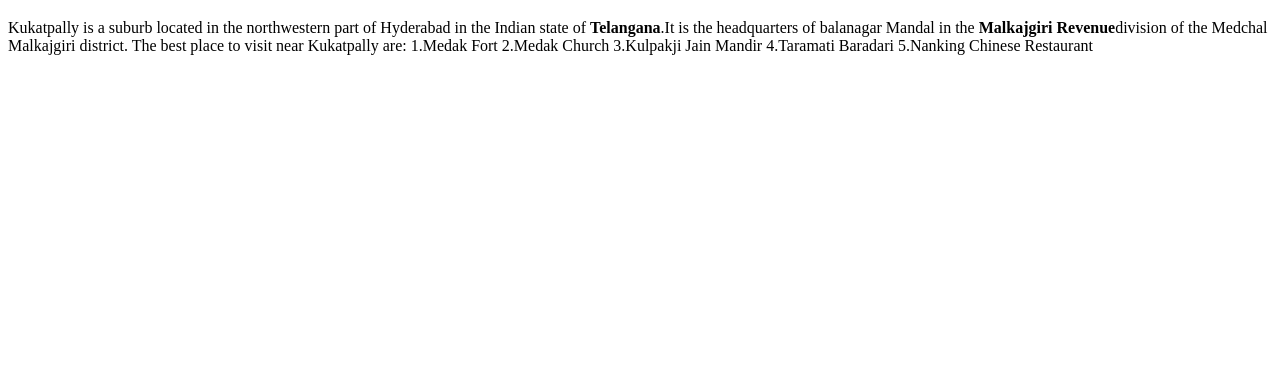
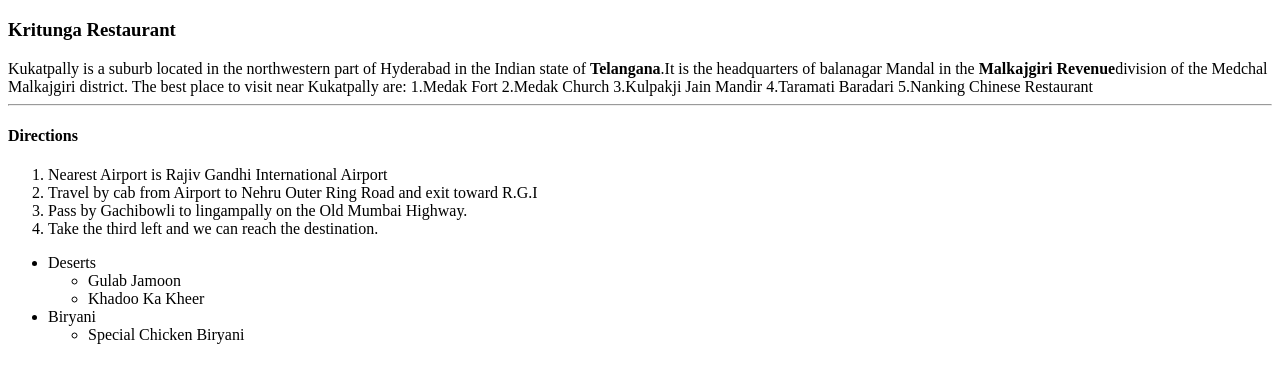
Before and after one commit to 44-563-Web-Apps-S22/webapps-s22-assignment-3-BhargavR12, a plain HTML site: page index.html in a window 1280 px wide. Shown: the part 61-444 px from the top of the page. Drawn offline with Linux system fonts and the light colour scheme.

Commit message:
Added List and Unordered list

```diff
--- a/index.html
+++ b/index.html
@@ -4,11 +4,31 @@
         <title>HTML Assignment</title>
         <body>
             <h1>Bhargav Reddy Singireddy</h1>
+            <h3>Kritunga Restaurant</h3>
             <p1>Kukatpally is a suburb located in the northwestern part of Hyderabad in the
                 Indian state of <strong>Telangana</strong>.It is the headquarters of balanagar
                 Mandal in the <strong>Malkajgiri Revenue</strong>division of the Medchal Malkajgiri
                  district. The best place to visit near Kukatpally are: 1.Medak Fort 2.Medak Church
                  3.Kulpakji Jain Mandir 4.Taramati Baradari 5.Nanking Chinese Restaurant</p1>
         </body>
+        <hr>
+        <h4>Directions</h4>
+        <ol>
+            <li>Nearest Airport is Rajiv Gandhi International Airport</li>
+            <li>Travel by cab from Airport to Nehru Outer Ring Road and exit toward R.G.I</li>
+            <li>Pass by Gachibowli to lingampally on the Old Mumbai Highway.
+            <li>Take the third left and we can reach the destination.</li>
+        </ol>
+        <ul>
+            <li>Deserts</li>
+            <ul>
+                <li>Gulab Jamoon</li>
+                <li>Khadoo Ka Kheer</li>
+            </ul>
+            <li>Biryani</li>
+            <ul>
+                <li>Special Chicken Biryani</li>
+            </ul>
+        </ul>
     </head>
 </html>
```
